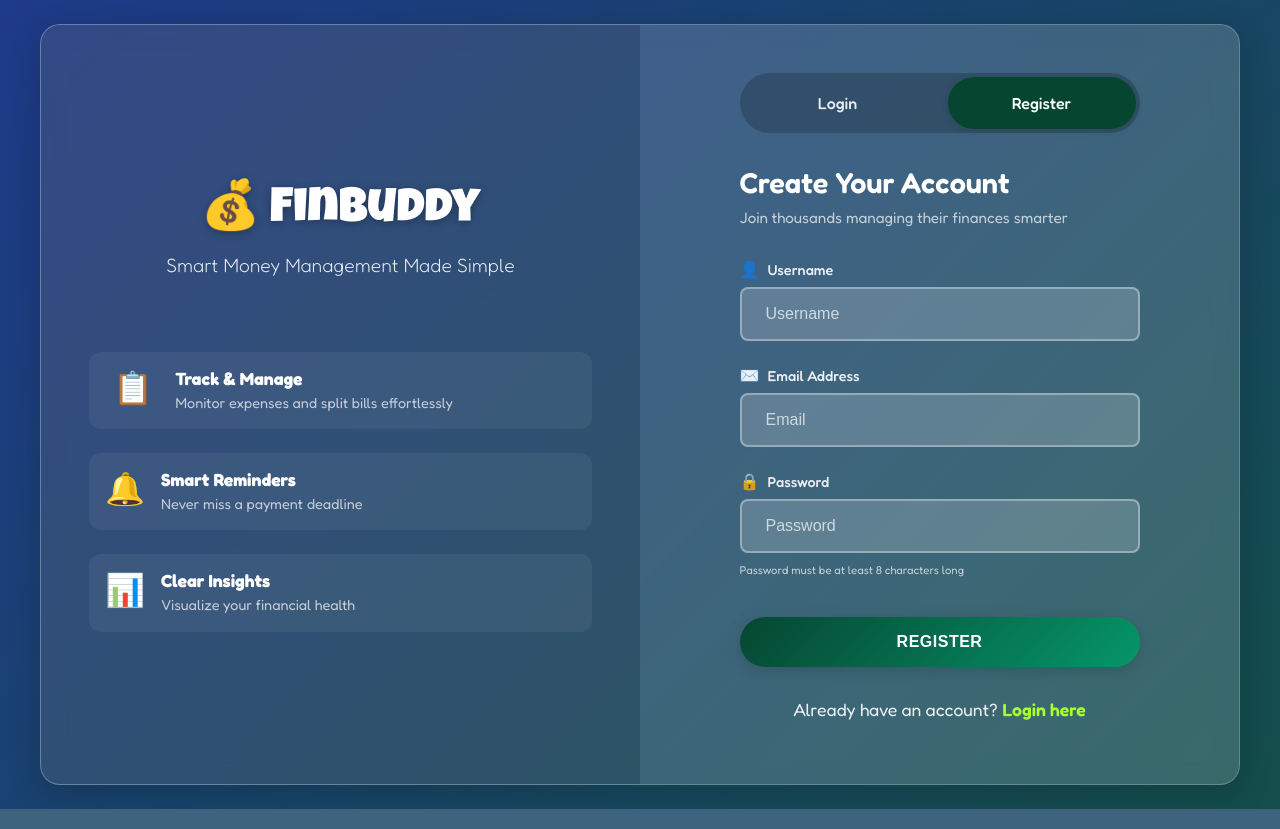
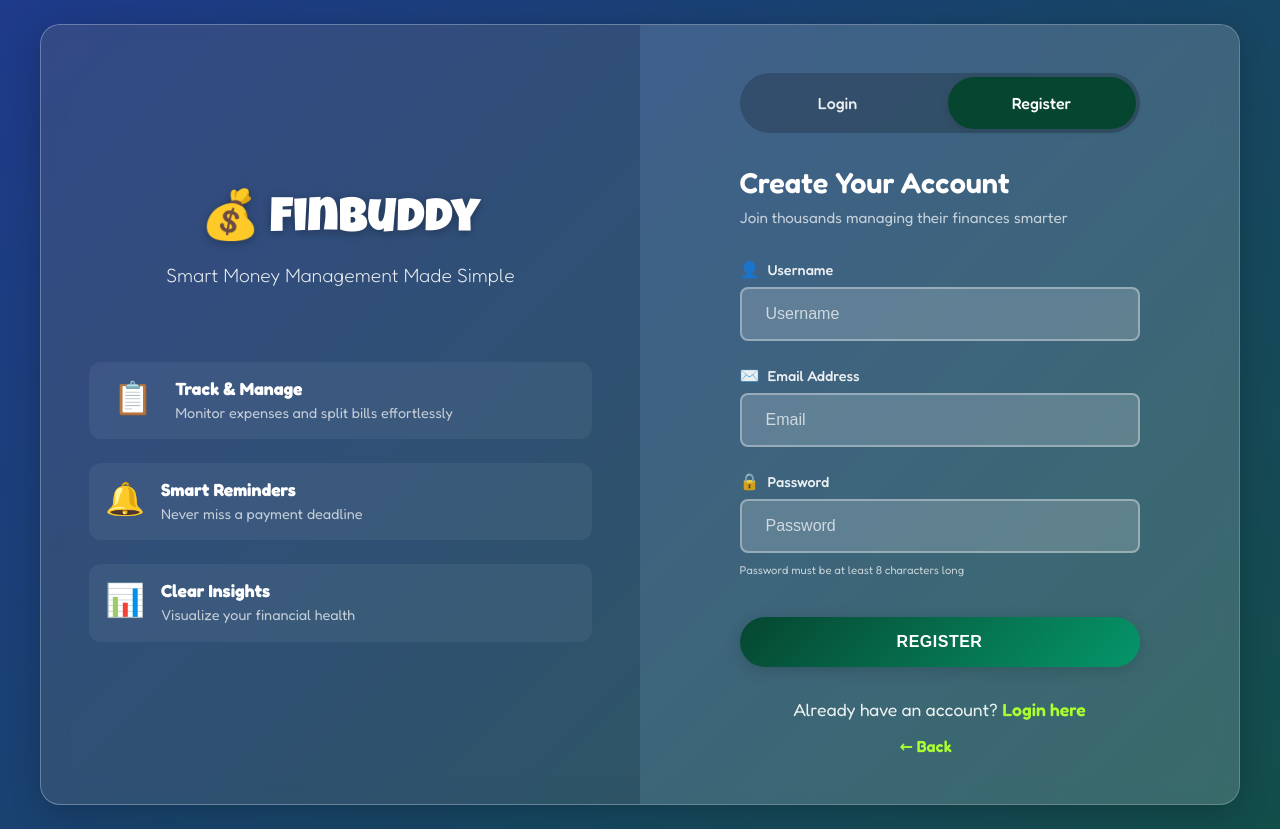
Before and after one commit to Nahid-iiqbal/ECEFC-Money-Manager-Demo-, a Flask app: page /register in a window 1280 px wide. Run offline with Flask 3, Linux system fonts and the light colour scheme.

Commit message:
final commit

```diff
--- a/templates/auth_new.html
+++ b/templates/auth_new.html
@@ -156,6 +156,9 @@
                             </p>
                         {% endif %}
                     </div>
+                    <div>
+                        <a href="{{url_for('landing')}}" class="link-primary" style="text-decoration:none; text-align: center; margin-left: 10rem;">← Back</a>
+                    </div>
                 </div>
             </div>
         </div>
--- a/templates/tuition.html
+++ b/templates/tuition.html
@@ -8,6 +8,9 @@
 
 {% block content %}
 <div class="expense-page">
+    <a href="{{ url_for('root_landing') }}" class="back-link" style="display:inline-block;margin-bottom:1.2rem;font-size:1.05rem;color:#f59e42;text-decoration:none;font-weight:500;">
+        ← Back to Home
+    </a>
     <div class="page-header">
         <h1 class="page-title">🎓 Tuition Management</h1>
         <p class="page-subtitle">Track your student classes and schedule efficiently</p>
```
